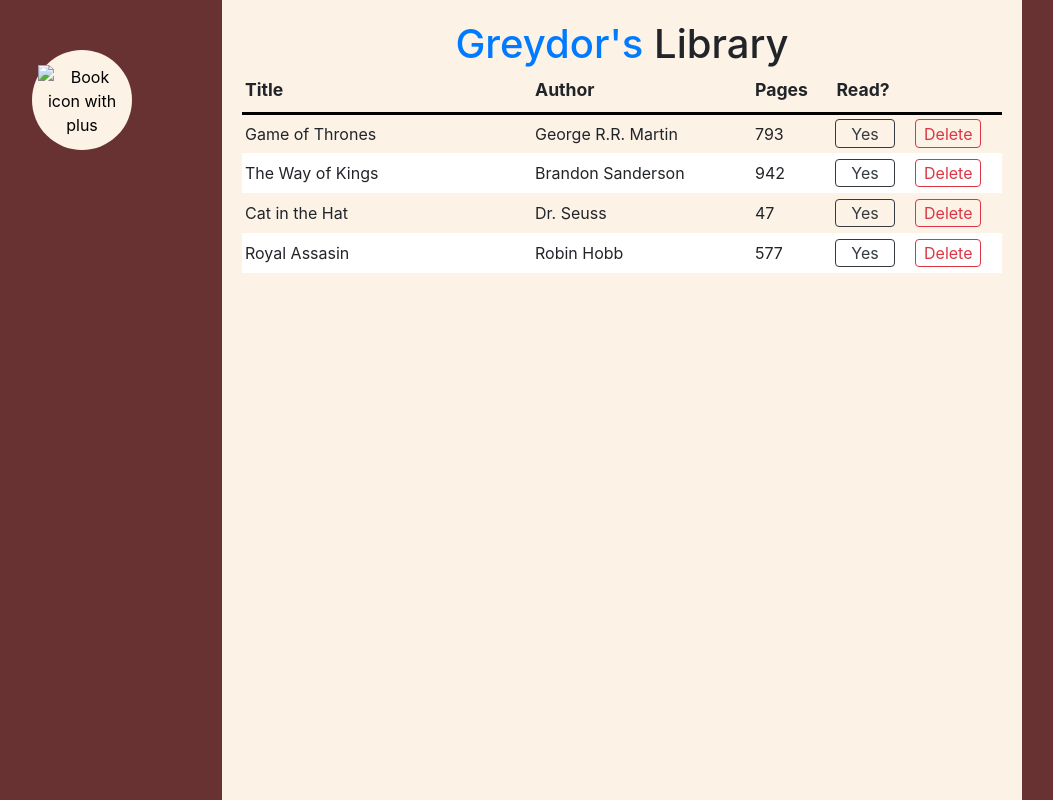
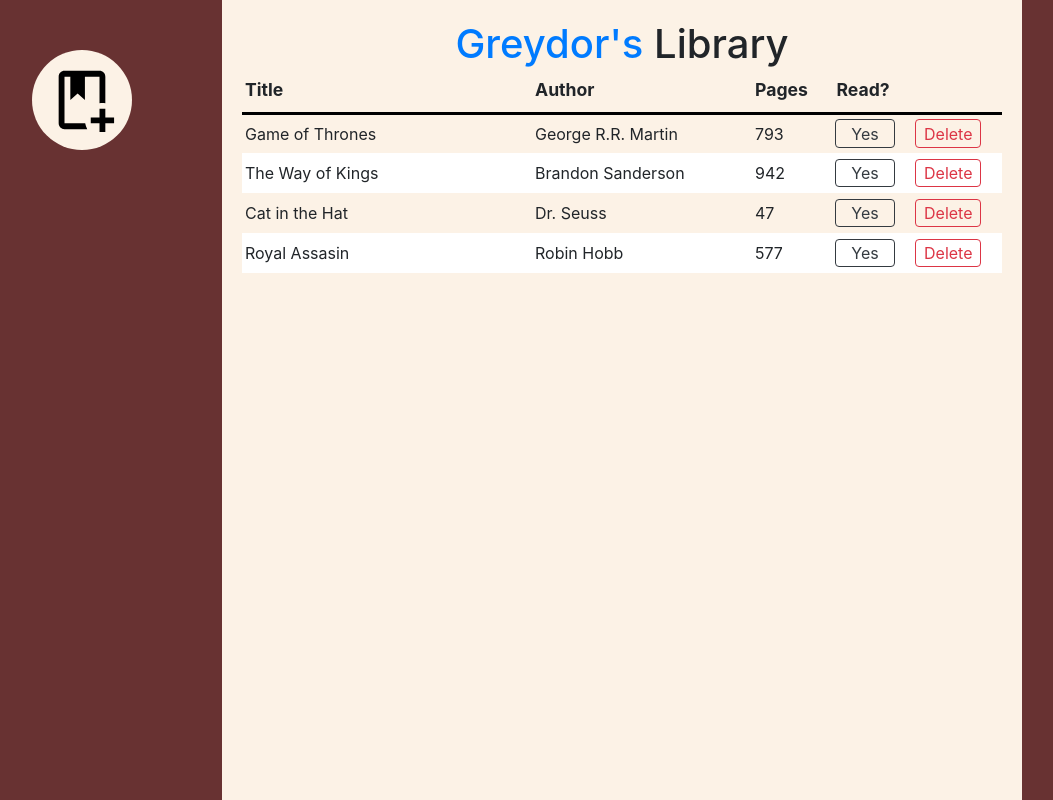
Before and after one commit to greydor/TOP-Book-Library, a website: page index.html in a window 1280 px wide. Shown: the whole page, without its empty margins (18-1071 px from the left). Drawn offline with nearby package versions, Linux system fonts and the light colour scheme; the site is published under a folder, as on GitHub Pages, so addresses that start at the root find nothing.

Commit message:
Correct image reference

```diff
--- a/index.html
+++ b/index.html
@@ -16,7 +16,7 @@
     <title>Library</title>
   </head>
   <body>
-      <button type="button" id="add-book" class="btn-add-book"><img src="/image/book-plus-outline.svg" alt="Book icon with plus symbol"></button>
+      <button type="button" id="add-book" class="btn-add-book"><img src="image/book-plus-outline.svg" alt="Book icon with plus symbol"></button>
 
       <div class="overlay">
         <form action="/">
```
